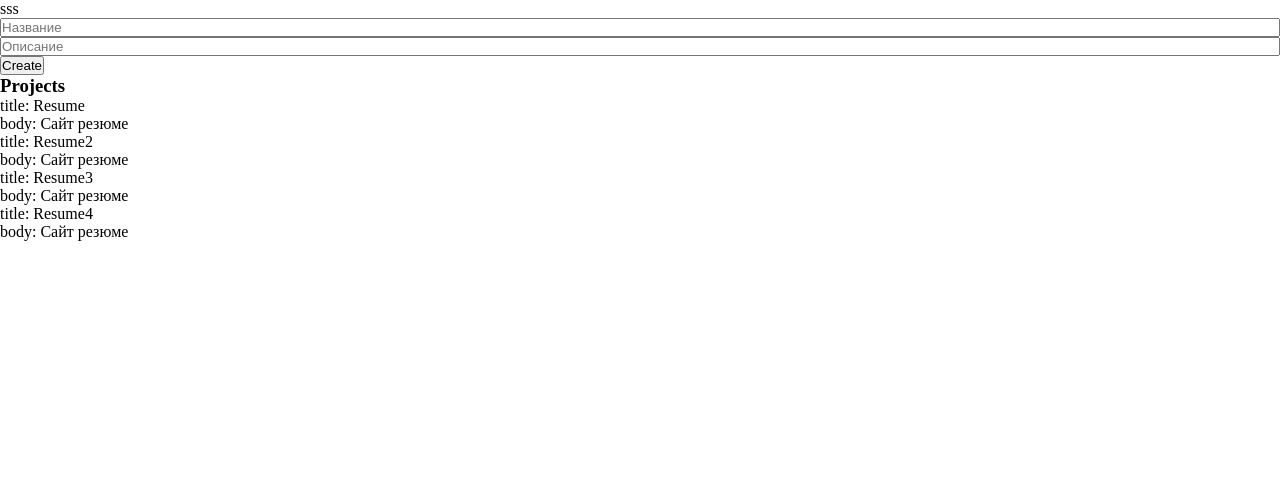
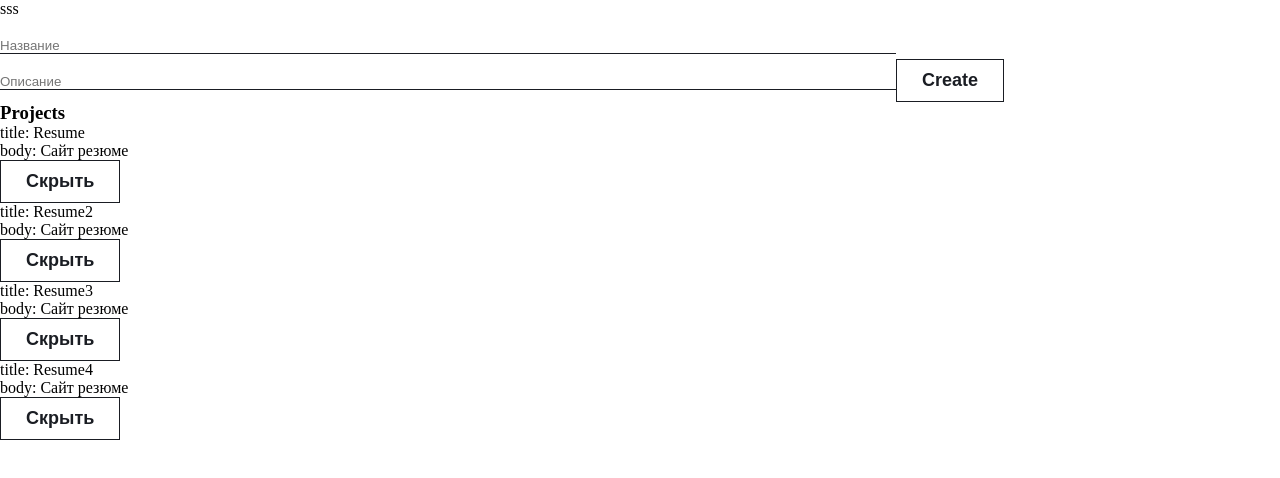
Before and after one commit to cla55ik/dev.chelnokov.site, a Vue app: page / in a window 1280 px wide. Shown: the top 478 px of the page. Built offline with nearby package versions, Linux system fonts and the light colour scheme.

Commit message:
add CustomButtons component

```diff
--- a/src/App.vue
+++ b/src/App.vue
@@ -7,6 +7,7 @@
     />
     <proj-list
         v-bind:projects="projects"
+        @remove="removeProject"
 
     />
 </template>
@@ -36,6 +37,9 @@ export default {
         createProject(project){
             this.projects.push(project)
         },
+        removeProject(project){
+            this.projects = this.projects.filter( p => p.id !== project.id)
+        }
     },
 
 }
--- a/src/components/ProjForm.vue
+++ b/src/components/ProjForm.vue
@@ -1,23 +1,25 @@
 <template>
     <form @submit.prevent>
-        <input
+        <custom-input
             v-model="project.title"
-            class="input"
+
             type="text"
             placeholder="Название"
-        >
-        <input
+        />
+        <custom-input
             v-model="project.body"
-            class="input"
+
             type="text"
             placeholder="Описание"
-        >
-        <button @click="createProject">Create</button>
+        />
+        <custom-button @click="createProject">Create</custom-button>
     </form>
 </template>
 
 <script>
+
 export default {
+
     data(){
         return{
             project:{
--- a/src/components/ProjItem.vue
+++ b/src/components/ProjItem.vue
@@ -1,5 +1,6 @@
 <template>
      <div class="project" >
+         <div class="project-content">
              <div>
                 title: {{proj.title}}
             </div>
@@ -7,10 +8,17 @@
                 body: {{proj.body}}
             </div>
          </div>
+         <div class="project-btns">
+             <custom-button @click="$emit('remove', proj)">Скрыть</custom-button>
+         </div>
+
+    </div>
 </template>
 
 <script>
+import CustomButton from './UI/CustomButton.vue'
 export default {
+  components: { CustomButton },
     props:{
         proj:{
             type: Object,
--- a/src/components/ProjList.vue
+++ b/src/components/ProjList.vue
@@ -2,8 +2,12 @@
     <div>
         <h3>Projects</h3>
          <proj-item
-            v-for="proj in projects" :key="proj.id"
-            v-bind:proj="proj"/>
+            v-for="proj in projects"
+            :key="proj.id"
+            v-bind:proj="proj"
+
+            @remove="$emit('remove', post)"
+            />
 
 
     </div>
--- /dev/null
+++ b/src/components/UI/CustomButton.vue
@@ -0,0 +1,26 @@
+<template>
+    <button class="custom">
+        <slot></slot>
+
+    </button>
+</template>
+
+<script>
+export default {
+    name:'custom-button'
+}
+</script>
+
+<style scoped>
+    .custom{
+        padding: 10px 25px;
+        font-size: 18px;
+        font-weight: 600;
+        color: #1A1D23;
+        background-color: transparent;
+        border-radius: 0px;
+        border: 1px solid #1A1D23 ;
+
+    }
+
+</style>
--- /dev/null
+++ b/src/components/UI/CustomInput.vue
@@ -0,0 +1,31 @@
+<template>
+    <input v-bind:value="modelValue" @input="updateInput" class="custom" type="text">
+</template>
+
+<script>
+export default {
+    name:'custom-input',
+    props:{
+        modelValue:[String, Number]
+    },
+    methods:{
+        updateInput(event){
+            this.$emit('update:modelValue', event.target.value)
+        }
+    }
+
+}
+</script>
+
+<style scoped>
+.custom{
+    border-radius: 0px;
+    border-right: 0px;
+    border-left: 0px;
+    border-top: 0px;
+    border-bottom: 1px solid #1A1D23 ;
+    width: 70%;
+    margin-top: 20px;
+}
+
+</style>
--- /dev/null
+++ b/src/components/UI/index.js
@@ -0,0 +1,7 @@
+import CustomButton from "@/components/UI/CustomButton.vue";
+import CustomInput from "@/components/UI/CustomInput.vue";
+
+export default[
+    CustomButton,
+    CustomInput
+]
--- a/src/main.js
+++ b/src/main.js
@@ -1,4 +1,14 @@
 import { createApp } from 'vue'
 import App from './App'
+import components from '@/components/UI'
 
-createApp(App).mount('#app')
+const app = createApp(App)
+
+
+components.forEach(component => {
+    app.component(component.name, component)
+});
+
+
+
+app.mount('#app')
```
Lines whose indentation alone changed are shown as unchanged.
